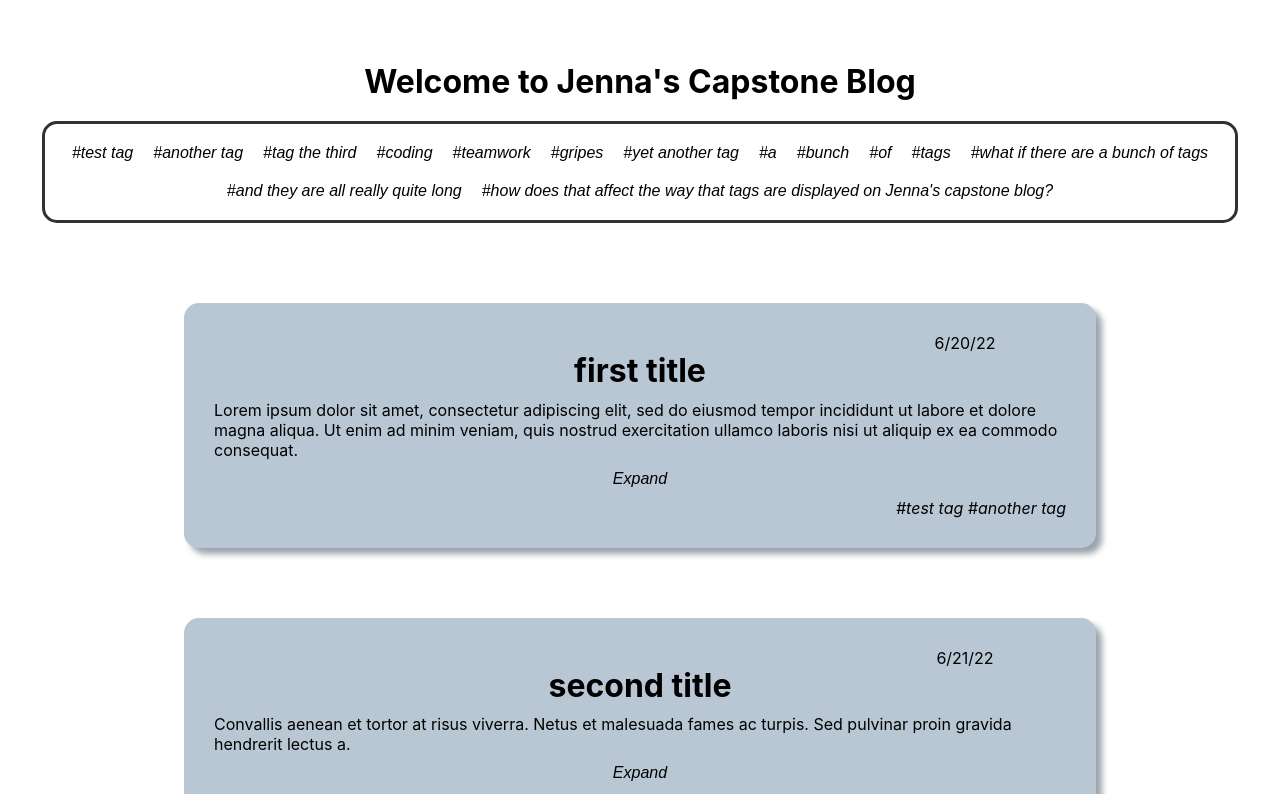
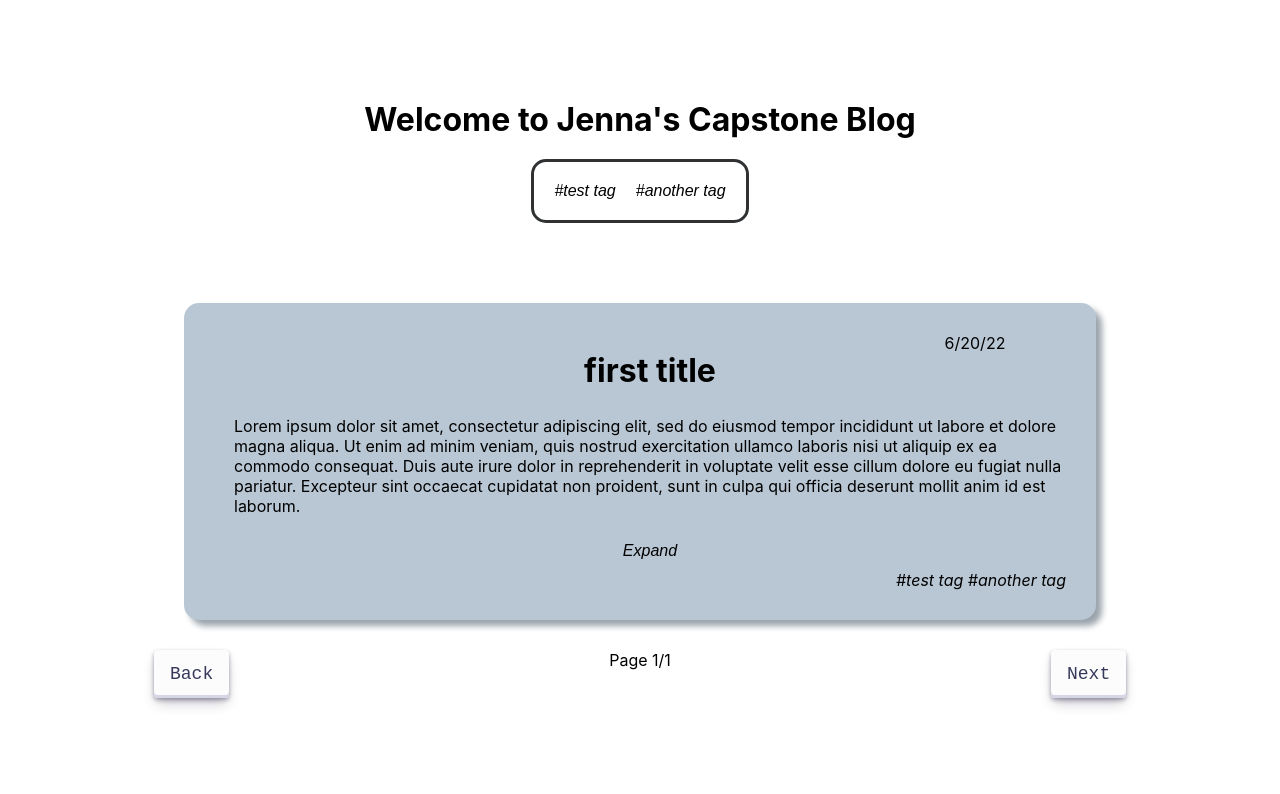
Before and after one commit to jgoldberg1/capstone-blog, a Next.js app: page / in a window 1280 px wide. Shown: the top 794 px of the page. Built offline with nearby package versions, Linux system fonts and the light colour scheme.

Commit message:
changed post prop to jsx element instead of string. can now use  jsx/HTML formatting in post bodies.

```diff
--- a/components/post.tsx
+++ b/components/post.tsx
@@ -6,7 +6,7 @@
 export type PostProps={
     postDate:string;
     title:string;
-    post:string;
+    post:any;
     tags:string[];
     currentTag:string;
 }
@@ -15,14 +15,14 @@
 //this is a prop that arranges and styles the content of the post
 export default function Post(props:PostProps) {
     const ref = useRef<HTMLDivElement>(null);
-    let paragraphs = props.post.split('\n');
-    const [postText, setPostText] = useState(paragraphs[0]);
+    //let paragraphs = props.post.split('\n');
+    const [postText, setPostText] = useState(props.post.props.children[0]);
     const [buttonText, setButtonText] = useState("Expand");
 
     //minimizes/expands posts
     function switchPostSize() {
         if (postText === props.post) {
-            setPostText(paragraphs[0]);
+            setPostText(props.post.props.children[0]);
             setButtonText("Expand");
         } else {
             setPostText(props.post);
@@ -34,7 +34,7 @@
         <div ref={ref} className={styles.post}>
             <div className={styles.postDate}>{props.postDate}</div>
             <div className={styles.title}>{props.title}</div>
-            <div>{postText}</div>
+            <div className={styles.postText}>{postText}</div>
             <button className={styles.directoryTags} onClick={() => switchPostSize()}>{buttonText}</button>
             <div className={styles.tags}>{props.tags.join(" ")}</div>
         </div>
--- a/postData.tsx
+++ b/postData.tsx
@@ -1,91 +1,91 @@
 
 export type PostData={
-    postDate:string;
-    title:string;
-    post:string;
-    tags:string[];
+  postDate:string;
+  title:string;
+  post: any;
+  tags:string[];
 }
 
 export const allPosts:PostData[] = [
     {
       postDate:"6/20/22",
       title:"first title",
-      post: "Lorem ipsum dolor sit amet, consectetur adipiscing elit, sed do eiusmod tempor incididunt ut labore et dolore magna aliqua. Ut enim ad minim veniam, quis nostrud exercitation ullamco laboris nisi ut aliquip ex ea commodo consequat. \n Duis aute irure dolor in reprehenderit in voluptate velit esse cillum dolore eu fugiat nulla pariatur. Excepteur sint occaecat cupidatat non proident, sunt in culpa qui officia deserunt mollit anim id est laborum.",
+      post: <div><p>Lorem ipsum dolor sit amet, consectetur adipiscing elit, sed do eiusmod tempor incididunt ut labore et dolore magna aliqua. Ut enim ad minim veniam, quis nostrud exercitation ullamco laboris nisi ut aliquip ex ea commodo consequat. Duis aute irure dolor in reprehenderit in voluptate velit esse cillum dolore eu fugiat nulla pariatur. Excepteur sint occaecat cupidatat non proident, sunt in culpa qui officia deserunt mollit anim id est laborum.</p><p>Lorem ipsum dolor sit amet, consectetur adipiscing elit, sed do eiusmod tempor incididunt ut labore et dolore magna aliqua. Ut enim ad minim veniam, quis nostrud exercitation ullamco laboris nisi ut aliquip ex ea commodo consequat. \n Duis aute irure dolor in reprehenderit in voluptate velit esse cillum dolore eu fugiat nulla pariatur. Excepteur sint occaecat cupidatat non proident, sunt in culpa qui officia deserunt mollit anim id est laborum.</p></div>,
       tags:["test tag", "another tag"]
-    },
-    {
-      postDate:"6/21/22",
-      title:"second title",
-      post: "Convallis aenean et tortor at risus viverra. Netus et malesuada fames ac turpis. Sed pulvinar proin gravida hendrerit lectus a. \n Imperdiet nulla malesuada pellentesque elit eget gravida cum sociis. Et malesuada fames ac turpis egestas. Quis enim lobortis scelerisque fermentum dui. Dis parturient montes nascetur ridiculus mus mauris vitae ultricies. Scelerisque mauris pellentesque pulvinar pellentesque habitant morbi tristique senectus et. Tincidunt id aliquet risus feugiat in ante metus. Ut pharetra sit amet aliquam id diam maecenas ultricies. Fames ac turpis egestas sed tempus. Etiam sit amet nisl purus in mollis nunc. Commodo sed egestas egestas fringilla.",
-      tags:["another tag"]
-    },
-    {
-      postDate:"6/23/22",
-      title:"third title",
-      post: "Convallis aenean et tortor at risus viverra. Netus et malesuada fames ac turpis. Sed pulvinar proin gravida hendrerit lectus a. \n Imperdiet nulla malesuada pellentesque elit eget gravida cum sociis. Et malesuada fames ac turpis egestas. Quis enim lobortis scelerisque fermentum dui. Dis parturient montes nascetur ridiculus mus mauris vitae ultricies. Scelerisque mauris pellentesque pulvinar pellentesque habitant morbi tristique senectus et. Tincidunt id aliquet risus feugiat in ante metus. Ut pharetra sit amet aliquam id diam maecenas ultricies. Fames ac turpis egestas sed tempus. Etiam sit amet nisl purus in mollis nunc. Commodo sed egestas egestas fringilla.",
-      tags:["tag the third"]
-    },
-    {
-      postDate:"6/23/22",
-      title:"fourth title",
-      post: "Convallis aenean et tortor at risus viverra. Netus et malesuada fames ac turpis. Sed pulvinar proin gravida hendrerit lectus a. \n Imperdiet nulla malesuada pellentesque elit eget gravida cum sociis. Et malesuada fames ac turpis egestas. Quis enim lobortis scelerisque fermentum dui. Dis parturient montes nascetur ridiculus mus mauris vitae ultricies. Scelerisque mauris pellentesque pulvinar pellentesque habitant morbi tristique senectus et. Tincidunt id aliquet risus feugiat in ante metus. Ut pharetra sit amet aliquam id diam maecenas ultricies. Fames ac turpis egestas sed tempus. Etiam sit amet nisl purus in mollis nunc. Commodo sed egestas egestas fringilla.",
-      tags:["tag the third", "coding", "teamwork"]
-    },
-    {
-      postDate:"6/25/22",
-      title:"fifth title",
-      post: "Convallis aenean et tortor at risus viverra. Netus et malesuada fames ac turpis. Sed pulvinar proin gravida hendrerit lectus a. \n Imperdiet nulla malesuada pellentesque elit eget gravida cum sociis. Et malesuada fames ac turpis egestas. Quis enim lobortis scelerisque fermentum dui. Dis parturient montes nascetur ridiculus mus mauris vitae ultricies. Scelerisque mauris pellentesque pulvinar pellentesque habitant morbi tristique senectus et. Tincidunt id aliquet risus feugiat in ante metus. Ut pharetra sit amet aliquam id diam maecenas ultricies. Fames ac turpis egestas sed tempus. Etiam sit amet nisl purus in mollis nunc. Commodo sed egestas egestas fringilla.",
-      tags:["coding", "gripes"]
-    },
-    {
-      postDate:"6/25/22",
-      title:"sixth title",
-      post: "Convallis aenean et tortor at risus viverra. Netus et malesuada fames ac turpis. Sed pulvinar proin gravida hendrerit lectus a. \n Imperdiet nulla malesuada pellentesque elit eget gravida cum sociis. Et malesuada fames ac turpis egestas. Quis enim lobortis scelerisque fermentum dui. Dis parturient montes nascetur ridiculus mus mauris vitae ultricies. Scelerisque mauris pellentesque pulvinar pellentesque habitant morbi tristique senectus et. Tincidunt id aliquet risus feugiat in ante metus. Ut pharetra sit amet aliquam id diam maecenas ultricies. Fames ac turpis egestas sed tempus. Etiam sit amet nisl purus in mollis nunc. Commodo sed egestas egestas fringilla.",
-      tags:["tag the third", "yet another tag", "a", "bunch", "of", "tags"]
-    },
-    {
-      postDate:"6/27/22",
-      title:"seventh title",
-      post: "Convallis aenean et tortor at risus viverra. Netus et malesuada fames ac turpis. Sed pulvinar proin gravida hendrerit lectus a. \n Imperdiet nulla malesuada pellentesque elit eget gravida cum sociis. Et malesuada fames ac turpis egestas. Quis enim lobortis scelerisque fermentum dui. Dis parturient montes nascetur ridiculus mus mauris vitae ultricies. Scelerisque mauris pellentesque pulvinar pellentesque habitant morbi tristique senectus et. Tincidunt id aliquet risus feugiat in ante metus. Ut pharetra sit amet aliquam id diam maecenas ultricies. Fames ac turpis egestas sed tempus. Etiam sit amet nisl purus in mollis nunc. Commodo sed egestas egestas fringilla.",
-      tags:["tag the third", "what if there are a bunch of tags", "and they are all really quite long", "how does that affect the way that tags are displayed on Jenna's capstone blog?"]
-    },
-    {
-      postDate:"6/27/22",
-      title:"8th title",
-      post: "Convallis aenean et tortor at risus viverra. Netus et malesuada fames ac turpis. Sed pulvinar proin gravida hendrerit lectus a. \n Imperdiet nulla malesuada pellentesque elit eget gravida cum sociis. Et malesuada fames ac turpis egestas. Quis enim lobortis scelerisque fermentum dui. Dis parturient montes nascetur ridiculus mus mauris vitae ultricies. Scelerisque mauris pellentesque pulvinar pellentesque habitant morbi tristique senectus et. Tincidunt id aliquet risus feugiat in ante metus. Ut pharetra sit amet aliquam id diam maecenas ultricies. Fames ac turpis egestas sed tempus. Etiam sit amet nisl purus in mollis nunc. Commodo sed egestas egestas fringilla.",
-      tags:["tag the third"]
-    },
-    {
-      postDate:"6/27/22",
-      title:"9th title",
-      post: "Convallis aenean et tortor at risus viverra. Netus et malesuada fames ac turpis. Sed pulvinar proin gravida hendrerit lectus a. \n Imperdiet nulla malesuada pellentesque elit eget gravida cum sociis. Et malesuada fames ac turpis egestas. Quis enim lobortis scelerisque fermentum dui. Dis parturient montes nascetur ridiculus mus mauris vitae ultricies. Scelerisque mauris pellentesque pulvinar pellentesque habitant morbi tristique senectus et. Tincidunt id aliquet risus feugiat in ante metus. Ut pharetra sit amet aliquam id diam maecenas ultricies. Fames ac turpis egestas sed tempus. Etiam sit amet nisl purus in mollis nunc. Commodo sed egestas egestas fringilla.",
-      tags:["tag the third"]
-    },
-    {
-      postDate:"6/27/22",
-      title:"10th title",
-      post: "Convallis aenean et tortor at risus viverra. Netus et malesuada fames ac turpis. Sed pulvinar proin gravida hendrerit lectus a. \n Imperdiet nulla malesuada pellentesque elit eget gravida cum sociis. Et malesuada fames ac turpis egestas. Quis enim lobortis scelerisque fermentum dui. Dis parturient montes nascetur ridiculus mus mauris vitae ultricies. Scelerisque mauris pellentesque pulvinar pellentesque habitant morbi tristique senectus et. Tincidunt id aliquet risus feugiat in ante metus. Ut pharetra sit amet aliquam id diam maecenas ultricies. Fames ac turpis egestas sed tempus. Etiam sit amet nisl purus in mollis nunc. Commodo sed egestas egestas fringilla.",
-      tags:["tag the third"]
-    },
-    {
-      postDate:"6/27/22",
-      title:"11th title",
-      post: "Convallis aenean et tortor at risus viverra. Netus et malesuada fames ac turpis. Sed pulvinar proin gravida hendrerit lectus a. \n Imperdiet nulla malesuada pellentesque elit eget gravida cum sociis. Et malesuada fames ac turpis egestas. Quis enim lobortis scelerisque fermentum dui. Dis parturient montes nascetur ridiculus mus mauris vitae ultricies. Scelerisque mauris pellentesque pulvinar pellentesque habitant morbi tristique senectus et. Tincidunt id aliquet risus feugiat in ante metus. Ut pharetra sit amet aliquam id diam maecenas ultricies. Fames ac turpis egestas sed tempus. Etiam sit amet nisl purus in mollis nunc. Commodo sed egestas egestas fringilla.",
-      tags:["tag the third"]
-    },
-    {
-      postDate:"6/27/22",
-      title:"12th title",
-      post: "Convallis aenean et tortor at risus viverra. Netus et malesuada fames ac turpis. Sed pulvinar proin gravida hendrerit lectus a. \n Imperdiet nulla malesuada pellentesque elit eget gravida cum sociis. Et malesuada fames ac turpis egestas. Quis enim lobortis scelerisque fermentum dui. Dis parturient montes nascetur ridiculus mus mauris vitae ultricies. Scelerisque mauris pellentesque pulvinar pellentesque habitant morbi tristique senectus et. Tincidunt id aliquet risus feugiat in ante metus. Ut pharetra sit amet aliquam id diam maecenas ultricies. Fames ac turpis egestas sed tempus. Etiam sit amet nisl purus in mollis nunc. Commodo sed egestas egestas fringilla.",
-      tags:["tag the third"]
-    },
-    {
-      postDate:"6/27/22",
-      title:"13th title",
-      post: "Convallis aenean et tortor at risus viverra. Netus et malesuada fames ac turpis. Sed pulvinar proin gravida hendrerit lectus a. \n Imperdiet nulla malesuada pellentesque elit eget gravida cum sociis. Et malesuada fames ac turpis egestas. Quis enim lobortis scelerisque fermentum dui. Dis parturient montes nascetur ridiculus mus mauris vitae ultricies. Scelerisque mauris pellentesque pulvinar pellentesque habitant morbi tristique senectus et. Tincidunt id aliquet risus feugiat in ante metus. Ut pharetra sit amet aliquam id diam maecenas ultricies. Fames ac turpis egestas sed tempus. Etiam sit amet nisl purus in mollis nunc. Commodo sed egestas egestas fringilla.",
-      tags:["tag the third"]
-    }
-  ];
+    }];
+    // {
+    //   postDate:"6/21/22",
+    //   title:"second title",
+    //   post: "Convallis aenean et tortor at risus viverra. Netus et malesuada fames ac turpis. Sed pulvinar proin gravida hendrerit lectus a. \n Imperdiet nulla malesuada pellentesque elit eget gravida cum sociis. Et malesuada fames ac turpis egestas. Quis enim lobortis scelerisque fermentum dui. Dis parturient montes nascetur ridiculus mus mauris vitae ultricies. Scelerisque mauris pellentesque pulvinar pellentesque habitant morbi tristique senectus et. Tincidunt id aliquet risus feugiat in ante metus. Ut pharetra sit amet aliquam id diam maecenas ultricies. Fames ac turpis egestas sed tempus. Etiam sit amet nisl purus in mollis nunc. Commodo sed egestas egestas fringilla.",
+    //   tags:["another tag"]
+    // },
+    // {
+    //   postDate:"6/23/22",
+    //   title:"third title",
+    //   post: "Convallis aenean et tortor at risus viverra. Netus et malesuada fames ac turpis. Sed pulvinar proin gravida hendrerit lectus a. \n Imperdiet nulla malesuada pellentesque elit eget gravida cum sociis. Et malesuada fames ac turpis egestas. Quis enim lobortis scelerisque fermentum dui. Dis parturient montes nascetur ridiculus mus mauris vitae ultricies. Scelerisque mauris pellentesque pulvinar pellentesque habitant morbi tristique senectus et. Tincidunt id aliquet risus feugiat in ante metus. Ut pharetra sit amet aliquam id diam maecenas ultricies. Fames ac turpis egestas sed tempus. Etiam sit amet nisl purus in mollis nunc. Commodo sed egestas egestas fringilla.",
+    //   tags:["tag the third"]
+    // },
+    // {
+    //   postDate:"6/23/22",
+    //   title:"fourth title",
+    //   post: "Convallis aenean et tortor at risus viverra. Netus et malesuada fames ac turpis. Sed pulvinar proin gravida hendrerit lectus a. \n Imperdiet nulla malesuada pellentesque elit eget gravida cum sociis. Et malesuada fames ac turpis egestas. Quis enim lobortis scelerisque fermentum dui. Dis parturient montes nascetur ridiculus mus mauris vitae ultricies. Scelerisque mauris pellentesque pulvinar pellentesque habitant morbi tristique senectus et. Tincidunt id aliquet risus feugiat in ante metus. Ut pharetra sit amet aliquam id diam maecenas ultricies. Fames ac turpis egestas sed tempus. Etiam sit amet nisl purus in mollis nunc. Commodo sed egestas egestas fringilla.",
+    //   tags:["tag the third", "coding", "teamwork"]
+    // },
+    // {
+    //   postDate:"6/25/22",
+    //   title:"fifth title",
+    //   post: "Convallis aenean et tortor at risus viverra. Netus et malesuada fames ac turpis. Sed pulvinar proin gravida hendrerit lectus a. \n Imperdiet nulla malesuada pellentesque elit eget gravida cum sociis. Et malesuada fames ac turpis egestas. Quis enim lobortis scelerisque fermentum dui. Dis parturient montes nascetur ridiculus mus mauris vitae ultricies. Scelerisque mauris pellentesque pulvinar pellentesque habitant morbi tristique senectus et. Tincidunt id aliquet risus feugiat in ante metus. Ut pharetra sit amet aliquam id diam maecenas ultricies. Fames ac turpis egestas sed tempus. Etiam sit amet nisl purus in mollis nunc. Commodo sed egestas egestas fringilla.",
+    //   tags:["coding", "gripes"]
+    // },
+    // {
+    //   postDate:"6/25/22",
+    //   title:"sixth title",
+    //   post: "Convallis aenean et tortor at risus viverra. Netus et malesuada fames ac turpis. Sed pulvinar proin gravida hendrerit lectus a. \n Imperdiet nulla malesuada pellentesque elit eget gravida cum sociis. Et malesuada fames ac turpis egestas. Quis enim lobortis scelerisque fermentum dui. Dis parturient montes nascetur ridiculus mus mauris vitae ultricies. Scelerisque mauris pellentesque pulvinar pellentesque habitant morbi tristique senectus et. Tincidunt id aliquet risus feugiat in ante metus. Ut pharetra sit amet aliquam id diam maecenas ultricies. Fames ac turpis egestas sed tempus. Etiam sit amet nisl purus in mollis nunc. Commodo sed egestas egestas fringilla.",
+    //   tags:["tag the third", "yet another tag", "a", "bunch", "of", "tags"]
+    // },
+    // {
+    //   postDate:"6/27/22",
+    //   title:"seventh title",
+    //   post: "Convallis aenean et tortor at risus viverra. Netus et malesuada fames ac turpis. Sed pulvinar proin gravida hendrerit lectus a. \n Imperdiet nulla malesuada pellentesque elit eget gravida cum sociis. Et malesuada fames ac turpis egestas. Quis enim lobortis scelerisque fermentum dui. Dis parturient montes nascetur ridiculus mus mauris vitae ultricies. Scelerisque mauris pellentesque pulvinar pellentesque habitant morbi tristique senectus et. Tincidunt id aliquet risus feugiat in ante metus. Ut pharetra sit amet aliquam id diam maecenas ultricies. Fames ac turpis egestas sed tempus. Etiam sit amet nisl purus in mollis nunc. Commodo sed egestas egestas fringilla.",
+    //   tags:["tag the third", "what if there are a bunch of tags", "and they are all really quite long", "how does that affect the way that tags are displayed on Jenna's capstone blog?"]
+    // },
+    // {
+    //   postDate:"6/27/22",
+    //   title:"8th title",
+    //   post: "Convallis aenean et tortor at risus viverra. Netus et malesuada fames ac turpis. Sed pulvinar proin gravida hendrerit lectus a. \n Imperdiet nulla malesuada pellentesque elit eget gravida cum sociis. Et malesuada fames ac turpis egestas. Quis enim lobortis scelerisque fermentum dui. Dis parturient montes nascetur ridiculus mus mauris vitae ultricies. Scelerisque mauris pellentesque pulvinar pellentesque habitant morbi tristique senectus et. Tincidunt id aliquet risus feugiat in ante metus. Ut pharetra sit amet aliquam id diam maecenas ultricies. Fames ac turpis egestas sed tempus. Etiam sit amet nisl purus in mollis nunc. Commodo sed egestas egestas fringilla.",
+    //   tags:["tag the third"]
+    // },
+    // {
+    //   postDate:"6/27/22",
+    //   title:"9th title",
+    //   post: "Convallis aenean et tortor at risus viverra. Netus et malesuada fames ac turpis. Sed pulvinar proin gravida hendrerit lectus a. \n Imperdiet nulla malesuada pellentesque elit eget gravida cum sociis. Et malesuada fames ac turpis egestas. Quis enim lobortis scelerisque fermentum dui. Dis parturient montes nascetur ridiculus mus mauris vitae ultricies. Scelerisque mauris pellentesque pulvinar pellentesque habitant morbi tristique senectus et. Tincidunt id aliquet risus feugiat in ante metus. Ut pharetra sit amet aliquam id diam maecenas ultricies. Fames ac turpis egestas sed tempus. Etiam sit amet nisl purus in mollis nunc. Commodo sed egestas egestas fringilla.",
+    //   tags:["tag the third"]
+    // },
+    // {
+    //   postDate:"6/27/22",
+    //   title:"10th title",
+    //   post: "Convallis aenean et tortor at risus viverra. Netus et malesuada fames ac turpis. Sed pulvinar proin gravida hendrerit lectus a. \n Imperdiet nulla malesuada pellentesque elit eget gravida cum sociis. Et malesuada fames ac turpis egestas. Quis enim lobortis scelerisque fermentum dui. Dis parturient montes nascetur ridiculus mus mauris vitae ultricies. Scelerisque mauris pellentesque pulvinar pellentesque habitant morbi tristique senectus et. Tincidunt id aliquet risus feugiat in ante metus. Ut pharetra sit amet aliquam id diam maecenas ultricies. Fames ac turpis egestas sed tempus. Etiam sit amet nisl purus in mollis nunc. Commodo sed egestas egestas fringilla.",
+    //   tags:["tag the third"]
+    // },
+    // {
+    //   postDate:"6/27/22",
+    //   title:"11th title",
+    //   post: "Convallis aenean et tortor at risus viverra. Netus et malesuada fames ac turpis. Sed pulvinar proin gravida hendrerit lectus a. \n Imperdiet nulla malesuada pellentesque elit eget gravida cum sociis. Et malesuada fames ac turpis egestas. Quis enim lobortis scelerisque fermentum dui. Dis parturient montes nascetur ridiculus mus mauris vitae ultricies. Scelerisque mauris pellentesque pulvinar pellentesque habitant morbi tristique senectus et. Tincidunt id aliquet risus feugiat in ante metus. Ut pharetra sit amet aliquam id diam maecenas ultricies. Fames ac turpis egestas sed tempus. Etiam sit amet nisl purus in mollis nunc. Commodo sed egestas egestas fringilla.",
+    //   tags:["tag the third"]
+    // },
+    // {
+    //   postDate:"6/27/22",
+    //   title:"12th title",
+    //   post: "Convallis aenean et tortor at risus viverra. Netus et malesuada fames ac turpis. Sed pulvinar proin gravida hendrerit lectus a. \n Imperdiet nulla malesuada pellentesque elit eget gravida cum sociis. Et malesuada fames ac turpis egestas. Quis enim lobortis scelerisque fermentum dui. Dis parturient montes nascetur ridiculus mus mauris vitae ultricies. Scelerisque mauris pellentesque pulvinar pellentesque habitant morbi tristique senectus et. Tincidunt id aliquet risus feugiat in ante metus. Ut pharetra sit amet aliquam id diam maecenas ultricies. Fames ac turpis egestas sed tempus. Etiam sit amet nisl purus in mollis nunc. Commodo sed egestas egestas fringilla.",
+    //   tags:["tag the third"]
+    // },
+    // {
+    //   postDate:"6/27/22",
+    //   title:"13th title",
+    //   post: "Convallis aenean et tortor at risus viverra. Netus et malesuada fames ac turpis. Sed pulvinar proin gravida hendrerit lectus a. \n Imperdiet nulla malesuada pellentesque elit eget gravida cum sociis. Et malesuada fames ac turpis egestas. Quis enim lobortis scelerisque fermentum dui. Dis parturient montes nascetur ridiculus mus mauris vitae ultricies. Scelerisque mauris pellentesque pulvinar pellentesque habitant morbi tristique senectus et. Tincidunt id aliquet risus feugiat in ante metus. Ut pharetra sit amet aliquam id diam maecenas ultricies. Fames ac turpis egestas sed tempus. Etiam sit amet nisl purus in mollis nunc. Commodo sed egestas egestas fringilla.",
+    //   tags:["tag the third"]
+    // }
+  //];
 
   //Prepends # to tags
   for (let j = 0; j < allPosts.length; j++) {
--- a/styles/Home.module.css
+++ b/styles/Home.module.css
@@ -19,6 +19,8 @@
   align-items: center;
   width: 75%;
   padding: 30px;
+  padding-left: 50px;
+  padding-right: 50 px;
   margin-top: 70px;
   border-radius: 15px;
   background-color: rgb(185, 199, 212);
@@ -121,6 +123,11 @@
   white-space: nowrap;
   will-change: box-shadow,transform;
   font-size: 18px;
+}
+
+.postText {
+  margin-right: auto;
+  justify-content: right;
 }
 
 .navButton:focus {
```
